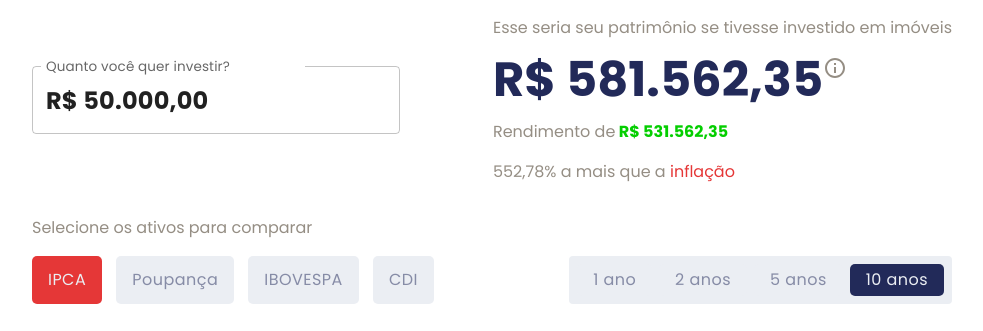
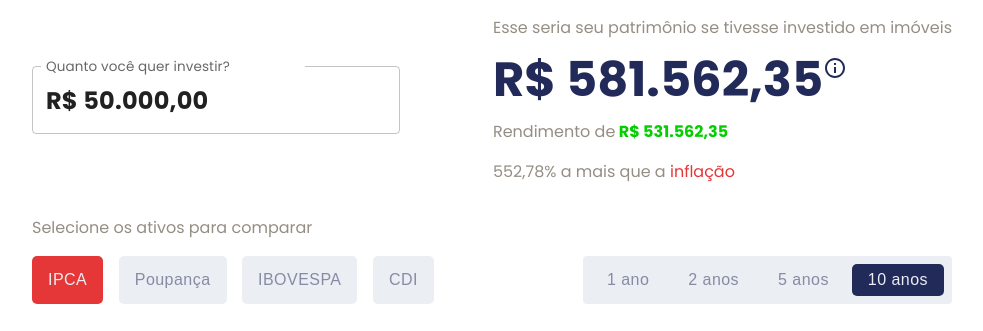
Before and after one commit to O-Investidor-Imobiliario/comparador, a React (Vite) app: page / in a window 1280 px wide. Shown: the top 331 px of the page, without its empty margins (148-1131 px from the left). Built offline with nearby package versions, Linux system fonts and the light colour scheme.

Commit message:
fix: remove dark mode

```diff
--- a/src/components/InfoTooltip/index.tsx
+++ b/src/components/InfoTooltip/index.tsx
@@ -1,5 +1,6 @@
 import Tooltip from "@mui/material/Tooltip";
 import InfoOutlinedIcon from "@mui/icons-material/InfoOutlined";
+import { Colors } from "../../styles/colors";
 
 interface InfoTooltipProps {
   title: string;
@@ -8,7 +9,7 @@
 export const InfoTooltip: React.FC<InfoTooltipProps> = ({ title }) => {
   return (
     <Tooltip title={title}>
-      <InfoOutlinedIcon />
+      <InfoOutlinedIcon style={{ color: Colors.PRIMARY }} />
     </Tooltip>
   );
 };
--- a/src/index.css
+++ b/src/index.css
@@ -2,14 +2,10 @@
 
 :root {
   font-family: "Poppins", sans-serif;
-
   font-size: 16px;
   line-height: 24px;
-  /* font-weight: 400; */
-
-  color-scheme: light dark;
-  color: rgba(255, 255, 255, 0.87);
-  background-color: #242424;
+  background-color: #ffffff;
+  color: #958e84;
 
   font-synthesis: none;
   text-rendering: optimizeLegibility;
@@ -18,57 +14,10 @@
   -webkit-text-size-adjust: 100%;
 }
 
-a {
-  font-weight: 500;
-  color: #646cff;
-  text-decoration: inherit;
-}
-a:hover {
-  color: #535bf2;
-}
-
 body {
   margin: 0;
   display: flex;
-  /* place-items: center; */
   justify-content: center;
-  min-width: 320px;
-  min-height: 100vh;
+  /* min-width: 320px; */
+  /* min-height: 100vh; */
 }
-
-h1 {
-  font-size: 3.2em;
-  line-height: 1.1;
-}
-
-button {
-  border-radius: 8px;
-  border: 1px solid transparent;
-  padding: 0.6em 1.2em;
-  font-size: 1em;
-  font-weight: 500;
-  font-family: inherit;
-  background-color: #1a1a1a;
-  cursor: pointer;
-  transition: border-color 0.25s;
-}
-button:hover {
-  border-color: #646cff;
-}
-button:focus,
-button:focus-visible {
-  outline: 4px auto -webkit-focus-ring-color;
-}
-
-@media (prefers-color-scheme: light) {
-  :root {
-    color: #958e84;
-    background-color: #ffffff;
-  }
-  a:hover {
-    color: #747bff;
-  }
-  button {
-    background-color: #f9f9f9;
-  }
-}
```
